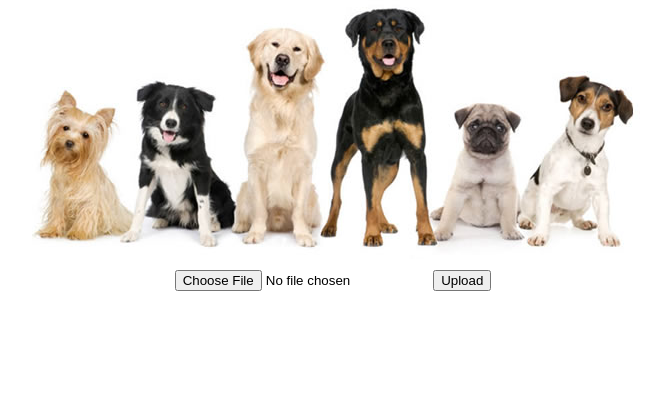
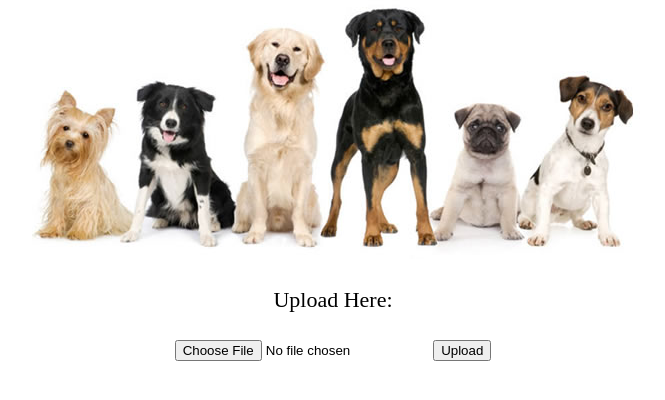
Before and after one commit to katelynburke/dog_breed_detection, a Flask app: page / in a window 1280 px wide. Shown: the part 215-615 px from the top of the page, without its empty margins (307-972 px from the left). Run offline with Flask 2, Linux system fonts and the light colour scheme; some libraries are stand-ins or nearby versions; some web fonts are replaced.

Commit message:
upload here

```diff
--- a/templates/index.html
+++ b/templates/index.html
@@ -56,7 +56,7 @@
 
 
     </div>
-
+<p>Upload Here:</p>
     <form action = "/success" method = "post" enctype="multipart/form-data">
         <input type="file" name="file" />
         <input type = "submit" value="Upload">
```
